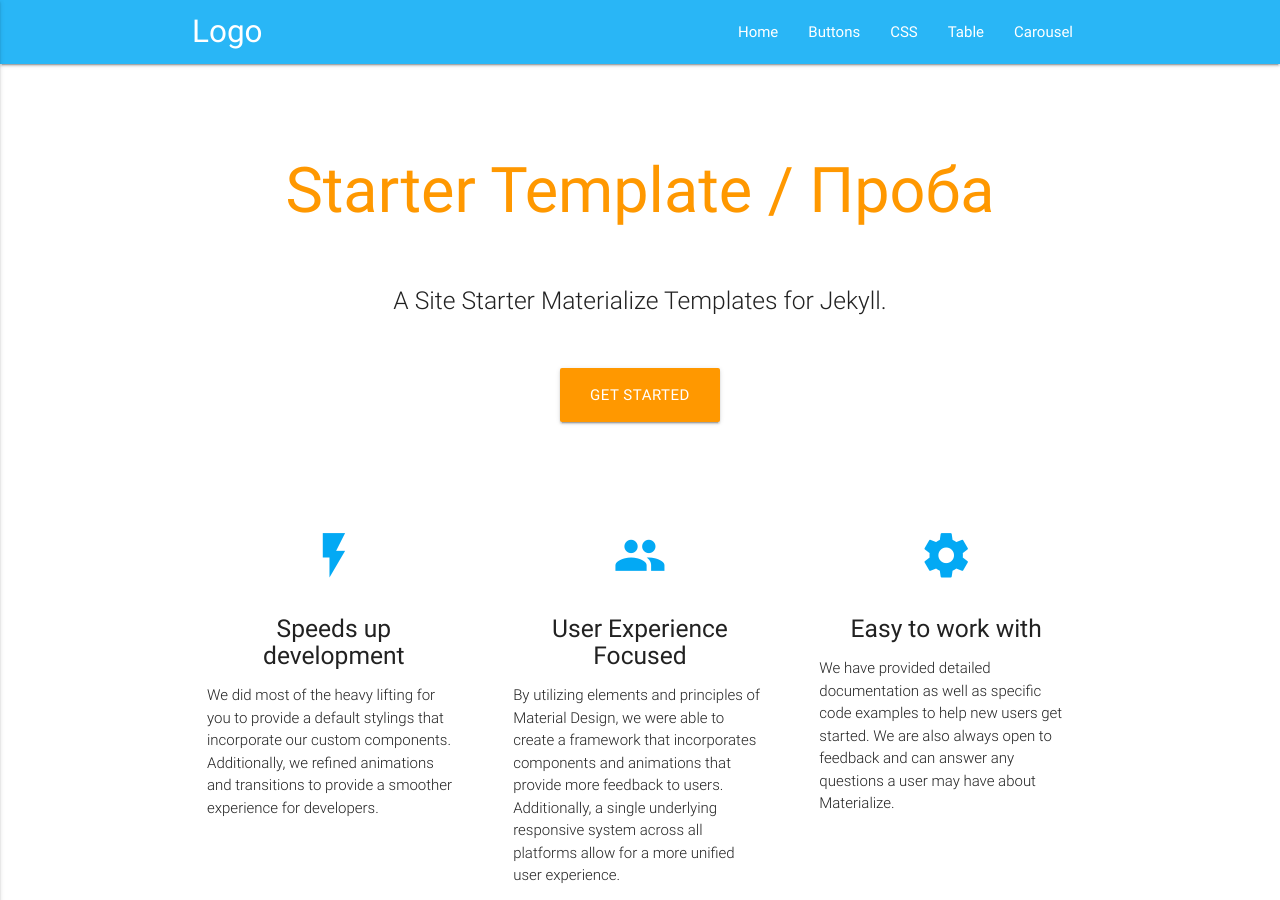
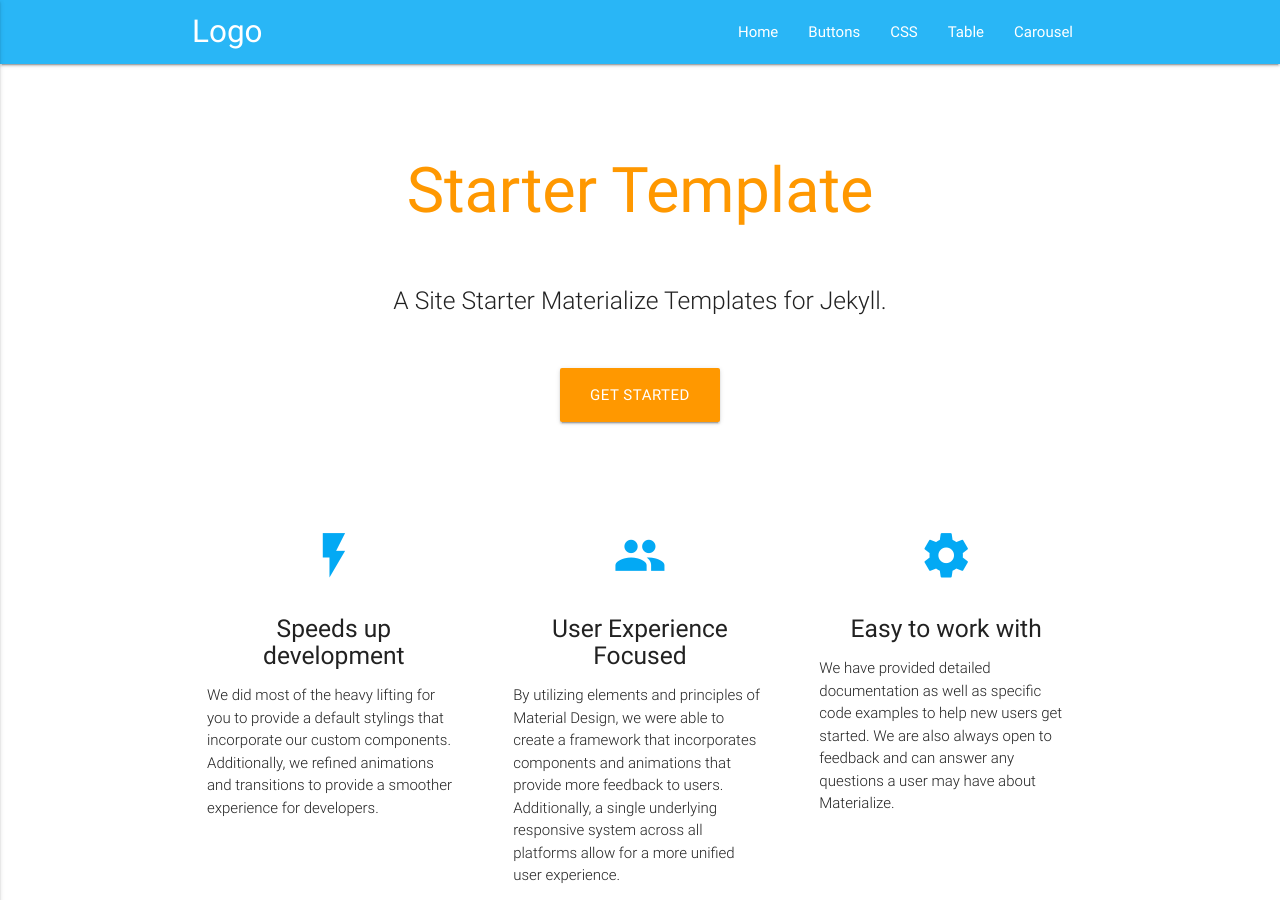
Before and after one commit to UI-Margin/ui-margin.github.io, a Jekyll site: the page built from index.md, in a window 1280 px wide and 900 px high. Built offline with Jekyll 4.4.1, drawn with Linux system fonts in a browser that asks for light colours.

Commit message:
jekyll-theme-cayman

```diff
--- a/_layouts/home.html
+++ b/_layouts/home.html
@@ -5,7 +5,7 @@
   <div class="section no-pad-bot" id="index-banner">
     <div class="container">
       <br><br>
-      <h1 class="header center orange-text">{{ site.title }} / Проба</h1>
+      <h1 class="header center orange-text">{{ site.title }}</h1>
       <div class="row center">
         <h5 class="header col s12 light">{{ content }}</h5>
       </div>
```
